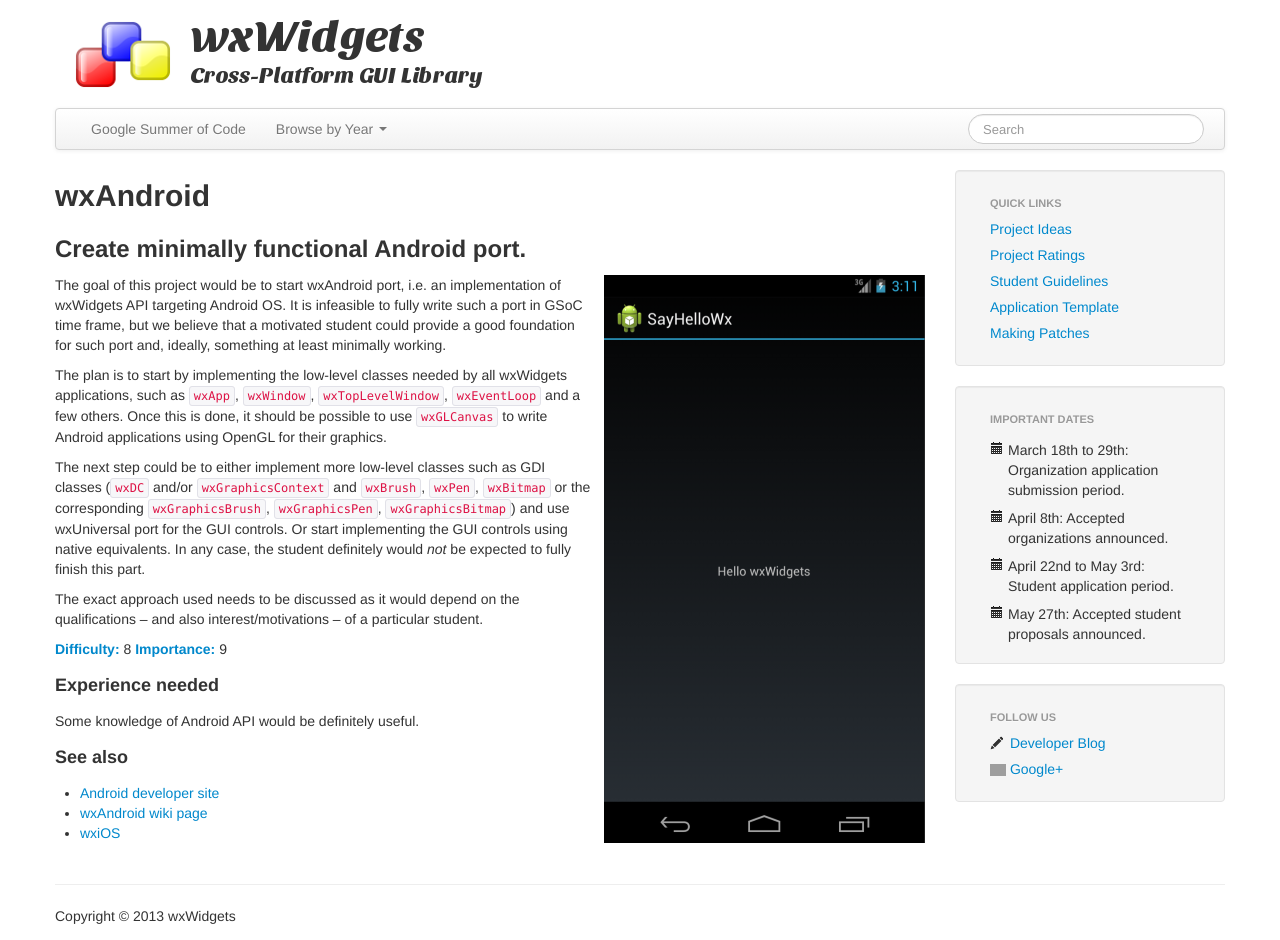
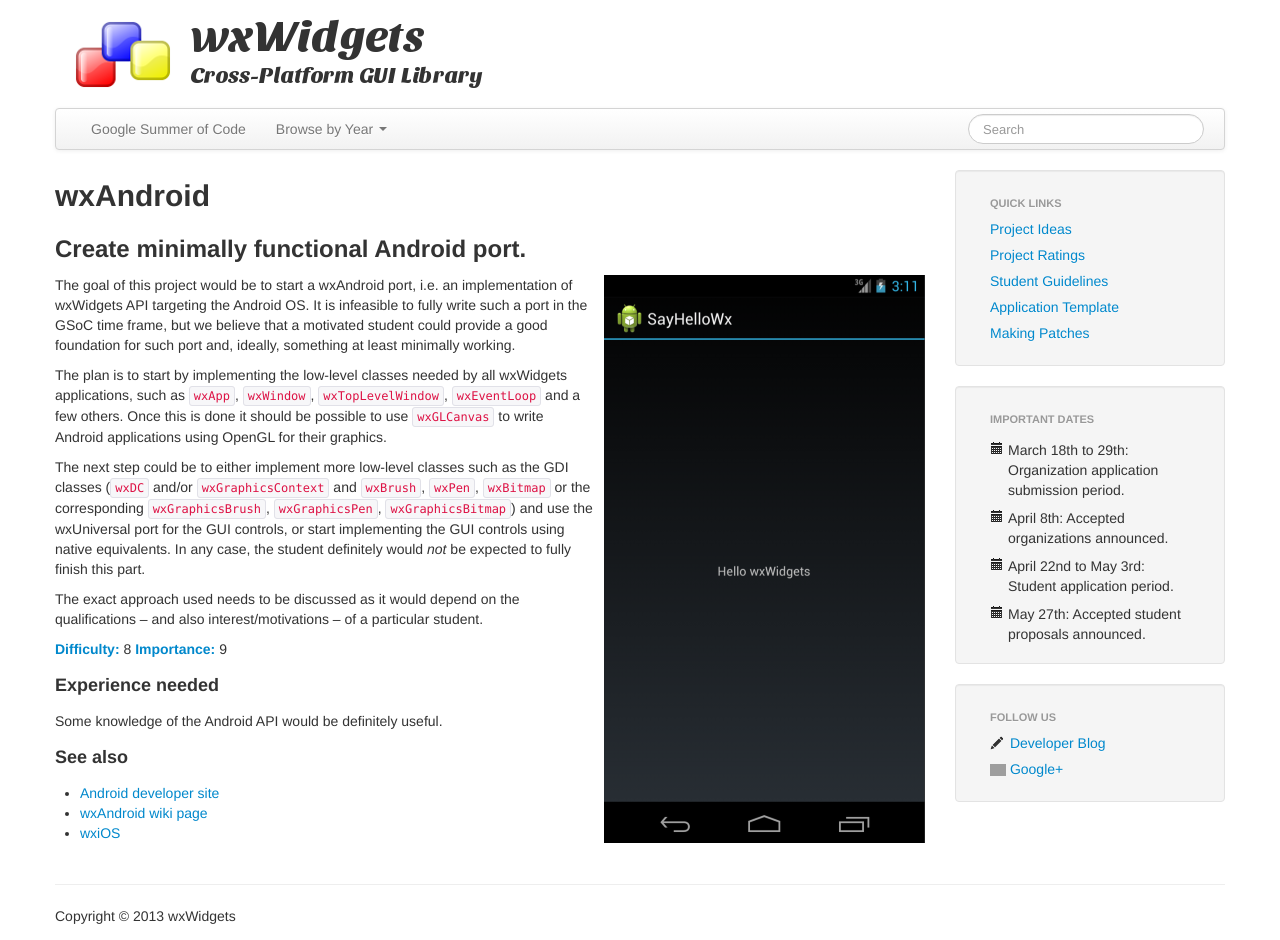
Before and after one commit to sjlamerton/gsoc-pages, a Jekyll site: the page built from projects/android/index.md, in a window 1280 px wide. Built offline with Jekyll 4.4.1, drawn with Linux system fonts in a browser that asks for light colours; nearby versions of some CDN libraries; Markdown is read by kramdown in place of the engine named in the settings; grey boxes are pictures that could not be loaded.

Commit message:
Edit the suggested projects for grammar

```diff
--- a/projects/android/index.md
+++ b/projects/android/index.md
@@ -7,22 +7,22 @@
 
 <div style="float: right; margin: 0 0 0 10px"><img src="wxandroid_hello.png" /></div>
 
-The goal of this project would be to start wxAndroid port, i.e. an
-implementation of wxWidgets API targeting Android OS. It is infeasible to
-fully write such a port in GSoC time frame, but we believe that a motivated
+The goal of this project would be to start a wxAndroid port, i.e. an
+implementation of wxWidgets API targeting the Android OS. It is infeasible to
+fully write such a port in the GSoC time frame, but we believe that a motivated
 student could provide a good foundation for such port and, ideally, something
 at least minimally working.
 
 The plan is to start by implementing the low-level classes needed by all
 wxWidgets applications, such as `wxApp`, `wxWindow`, `wxTopLevelWindow`,
-`wxEventLoop` and a few others. Once this is done, it should be possible to
+`wxEventLoop` and a few others. Once this is done it should be possible to
 use `wxGLCanvas` to write Android applications using OpenGL for their
 graphics.
 
-The next step could be to either implement more low-level classes such as GDI
+The next step could be to either implement more low-level classes such as the GDI
 classes (`wxDC` and/or `wxGraphicsContext` and `wxBrush`, `wxPen`, `wxBitmap`
 or the corresponding `wxGraphicsBrush`, `wxGraphicsPen`, `wxGraphicsBitmap`)
-and use wxUniversal port for the GUI controls. Or start implementing the GUI
+and use the wxUniversal port for the GUI controls, or start implementing the GUI
 controls using native equivalents. In any case, the student definitely would
 _not_ be expected to fully finish this part.
 
@@ -34,7 +34,7 @@
 
 ### Experience needed
 
-Some knowledge of Android API would be definitely useful.
+Some knowledge of the Android API would be definitely useful.
 
 ### See also
 
```
Also changed, not shown: projects/gc-d2d/index.md (+6 -6 lines), projects/ios/index.md (+5 -5 lines), projects/power-management/index.md (+1 -1 lines), projects/sound/index.md (+8 -2 lines), projects/universal/index.md (+5 -5 lines).
